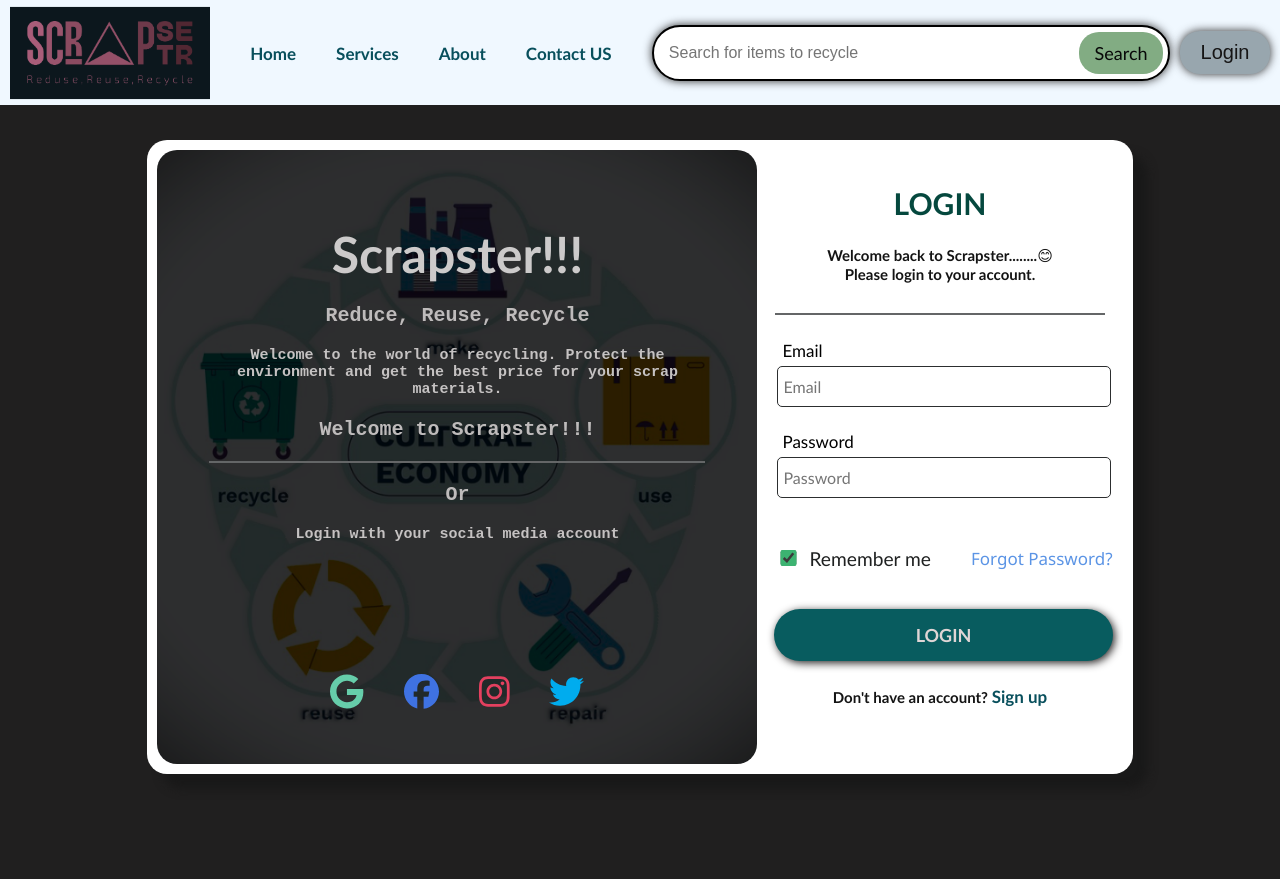
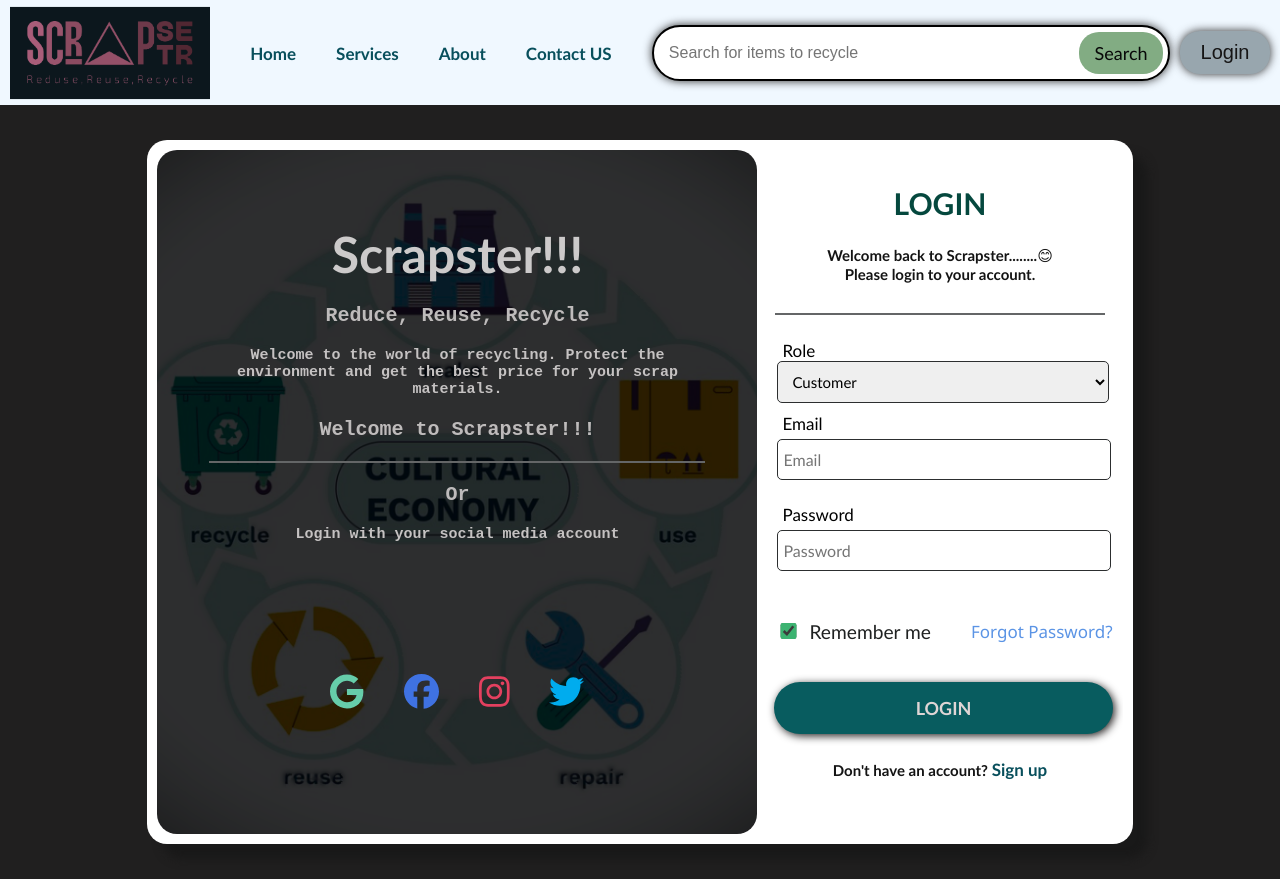
Before and after one commit to Shivam0802/Scrapster, a React (Vite) app in the folder Frontend/: page /login in a window 1280 px wide. Before the commit the page ends 809 px from the top, so only its background shows below. Built offline with nearby package versions, Linux system fonts and the light colour scheme.

Commit message:
initial commit

```diff
--- a/Frontend/src/components/login/login.css
+++ b/Frontend/src/components/login/login.css
@@ -156,6 +156,17 @@ h2 {
     padding-top: 20px;
 }
 
+.form-control{
+    padding: 10px;
+    font-size: 15px;
+    border-radius: 5px;
+    margin-bottom: 10px;
+    margin-left: 5px;
+    margin-right: 5px;
+    border: 1px solid #2c2e2f;
+    font-family: 'Trebuchet MS', 'Lucida Sans Unicode', 'Lucida Grande', 'Lucida Sans', Arial, sans-serif;
+}
+
 .form-wrapper input{
     padding-bottom: 10px;
     padding-top: 10px;
--- a/Frontend/src/components/login/login.jsx
+++ b/Frontend/src/components/login/login.jsx
@@ -130,6 +130,11 @@ function Login() {
             </p>
             <hr />
             <div className="form-wrapper">
+              <label htmlFor='role'>Role</label>
+              <select name="role" className='form-control'>
+                <option value="customer" className='form-option'>Customer</option>
+                <option value="admin" className='form-option'>Collector</option>
+              </select>
               <label htmlFor='username'>Email</label>
               <input type="text" name="username"  placeholder='Email' value={email} onChange={(e) => setEmail(e.target.value)} className='form-control' required />
               <br />
```
